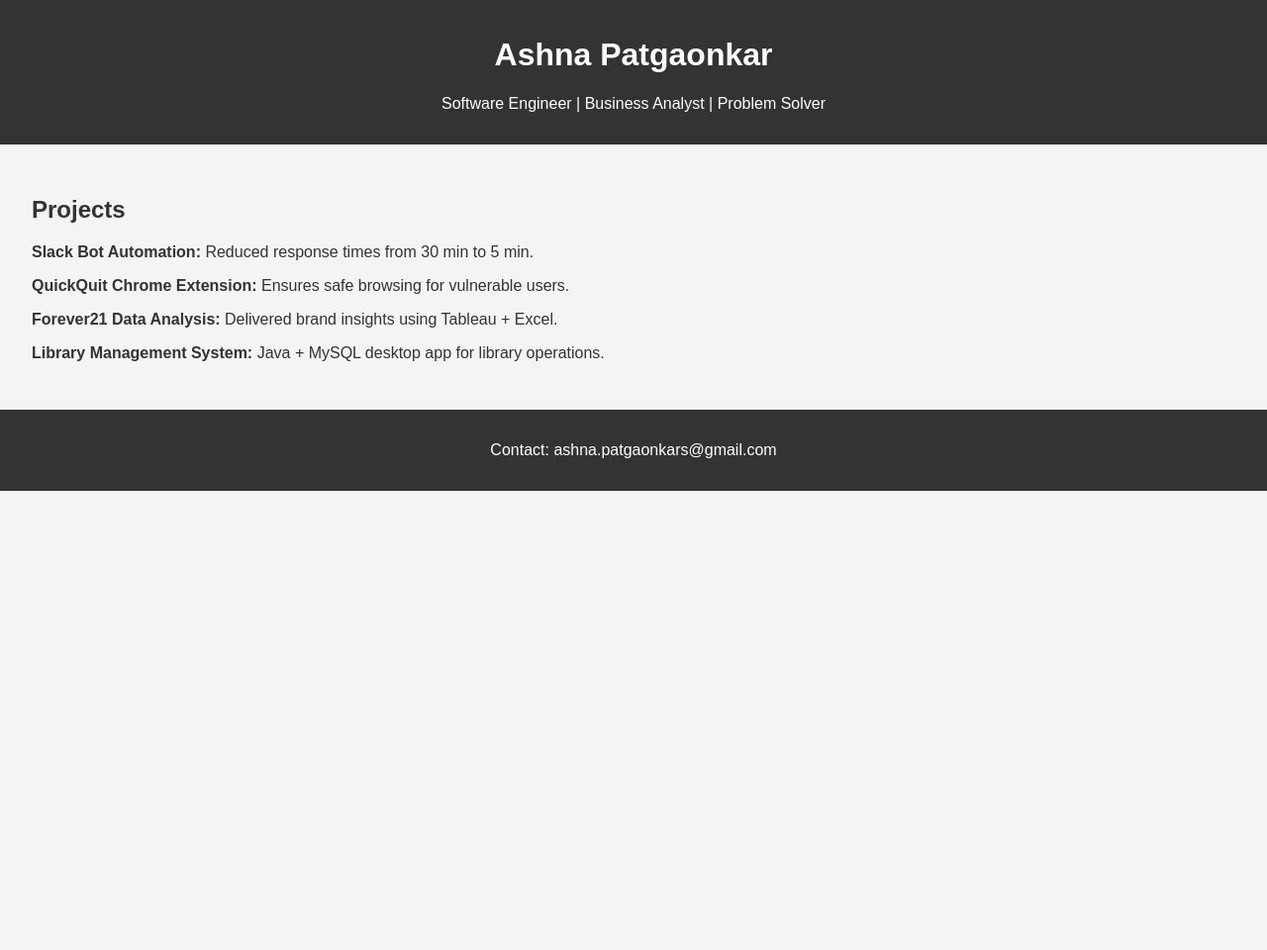
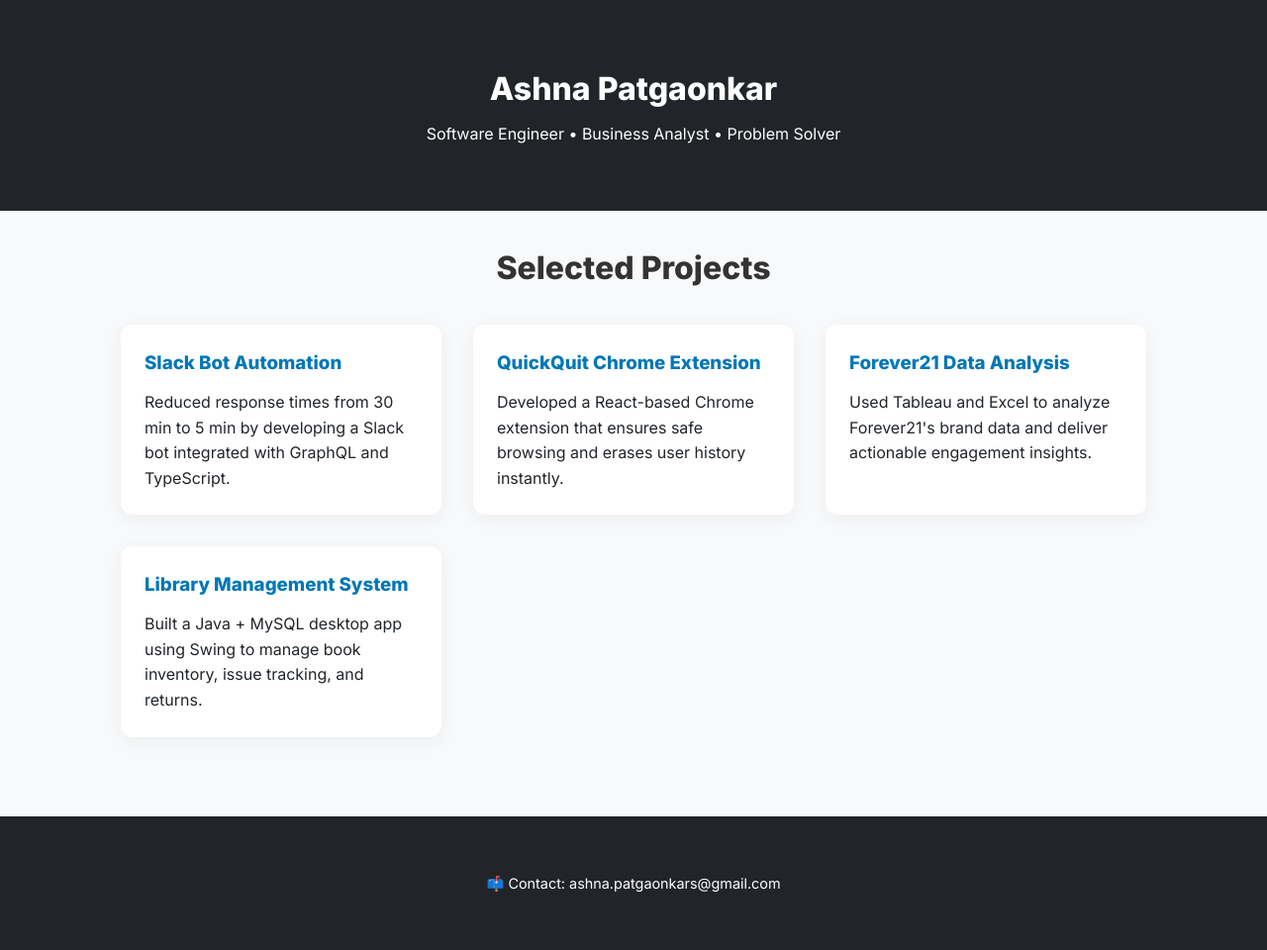
Before and after one commit to Ashna-Patgaonkar/Ashna-Patgaonkar.github.io, a plain HTML site: page index.html in a window 1280 px wide. Shown: the whole page at 99% size. Before the commit the page ends 800 px from the top, so only its background shows below. Drawn offline with Linux system fonts and the light colour scheme.

Commit message:
Add files via upload

```diff
--- a/index.html
+++ b/index.html
@@ -2,29 +2,48 @@
 <!DOCTYPE html>
 <html lang="en">
 <head>
-    <meta charset="UTF-8">
-    <meta name="viewport" content="width=device-width, initial-scale=1.0">
-    <title>Ashna Patgaonkar | Portfolio</title>
-    <link rel="stylesheet" href="style.css">
+  <meta charset="UTF-8" />
+  <meta name="viewport" content="width=device-width, initial-scale=1.0" />
+  <title>Ashna Patgaonkar | Portfolio</title>
+  <link rel="stylesheet" href="style.css" />
+  <link href="https://fonts.googleapis.com/css2?family=Inter:wght@400;600;800&display=swap" rel="stylesheet">
 </head>
 <body>
-    <header>
-        <h1>Ashna Patgaonkar</h1>
-        <p>Software Engineer | Business Analyst | Problem Solver</p>
-    </header>
-    <main>
-        <section>
-            <h2>Projects</h2>
-            <ul>
-                <li><strong>Slack Bot Automation:</strong> Reduced response times from 30 min to 5 min.</li>
-                <li><strong>QuickQuit Chrome Extension:</strong> Ensures safe browsing for vulnerable users.</li>
-                <li><strong>Forever21 Data Analysis:</strong> Delivered brand insights using Tableau + Excel.</li>
-                <li><strong>Library Management System:</strong> Java + MySQL desktop app for library operations.</li>
-            </ul>
-        </section>
-    </main>
-    <footer>
-        <p>Contact: ashna.patgaonkars@gmail.com</p>
-    </footer>
+  <nav class="navbar">
+    <div class="container">
+      <h1 class="logo">Ashna Patgaonkar</h1>
+      <p class="subtitle">Software Engineer • Business Analyst • Problem Solver</p>
+    </div>
+  </nav>
+
+  <section class="projects">
+    <div class="container">
+      <h2>Selected Projects</h2>
+      <div class="card-grid">
+        <div class="card">
+          <h3>Slack Bot Automation</h3>
+          <p>Reduced response times from 30 min to 5 min by developing a Slack bot integrated with GraphQL and TypeScript.</p>
+        </div>
+        <div class="card">
+          <h3>QuickQuit Chrome Extension</h3>
+          <p>Developed a React-based Chrome extension that ensures safe browsing and erases user history instantly.</p>
+        </div>
+        <div class="card">
+          <h3>Forever21 Data Analysis</h3>
+          <p>Used Tableau and Excel to analyze Forever21's brand data and deliver actionable engagement insights.</p>
+        </div>
+        <div class="card">
+          <h3>Library Management System</h3>
+          <p>Built a Java + MySQL desktop app using Swing to manage book inventory, issue tracking, and returns.</p>
+        </div>
+      </div>
+    </div>
+  </section>
+
+  <footer class="footer">
+    <div class="container">
+      <p>📫 Contact: ashna.patgaonkars@gmail.com</p>
+    </div>
+  </footer>
 </body>
 </html>
--- a/style.css
+++ b/style.css
@@ -1,24 +1,76 @@
+
+* {
+  margin: 0;
+  padding: 0;
+  box-sizing: border-box;
+}
 
 body {
-    font-family: Arial, sans-serif;
-    background-color: #f4f4f4;
-    margin: 0;
-    padding: 0;
-    color: #333;
+  font-family: 'Inter', sans-serif;
+  background: #f8f9fa;
+  color: #212529;
+  line-height: 1.6;
 }
-header, footer {
-    background-color: #333;
-    color: #fff;
-    padding: 1em;
-    text-align: center;
+
+.container {
+  max-width: 1100px;
+  margin: 0 auto;
+  padding: 2rem;
 }
-main {
-    padding: 2em;
+
+.navbar {
+  background-color: #212529;
+  color: white;
+  padding: 2rem 0;
+  text-align: center;
 }
-ul {
-    list-style: none;
-    padding-left: 0;
+
+.logo {
+  font-size: 2rem;
+  font-weight: 800;
 }
-li {
-    margin-bottom: 1em;
+
+.subtitle {
+  font-size: 1rem;
+  margin-top: 0.5rem;
+  font-weight: 400;
 }
+
+.projects h2 {
+  text-align: center;
+  font-size: 2rem;
+  margin-bottom: 2rem;
+  color: #333;
+}
+
+.card-grid {
+  display: grid;
+  grid-template-columns: repeat(auto-fit, minmax(250px, 1fr));
+  gap: 2rem;
+}
+
+.card {
+  background: white;
+  padding: 1.5rem;
+  border-radius: 12px;
+  box-shadow: 0 4px 20px rgba(0, 0, 0, 0.05);
+  transition: transform 0.3s ease;
+}
+
+.card:hover {
+  transform: translateY(-5px);
+}
+
+.card h3 {
+  color: #0077b6;
+  margin-bottom: 0.75rem;
+}
+
+.footer {
+  background: #212529;
+  color: white;
+  text-align: center;
+  padding: 1.5rem 0;
+  font-size: 0.9rem;
+  margin-top: 3rem;
+}
```
